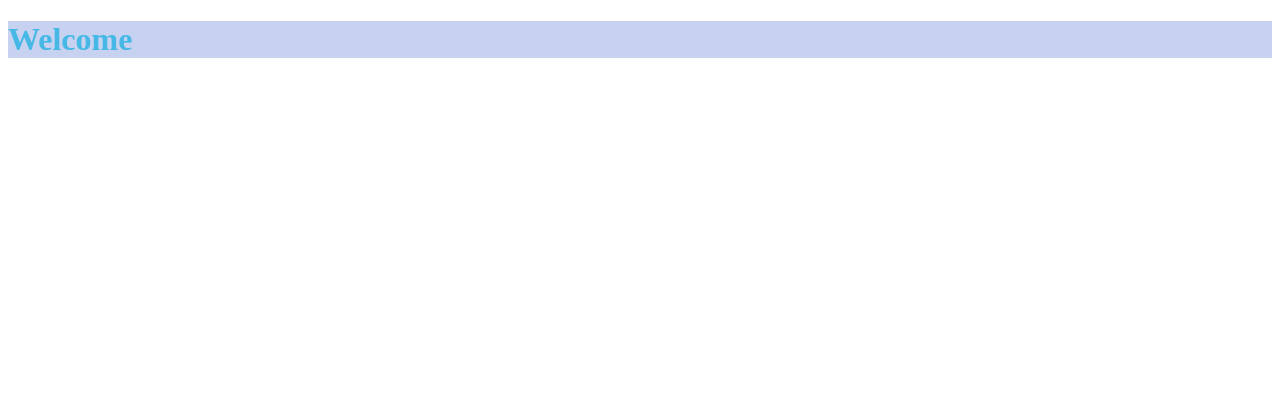
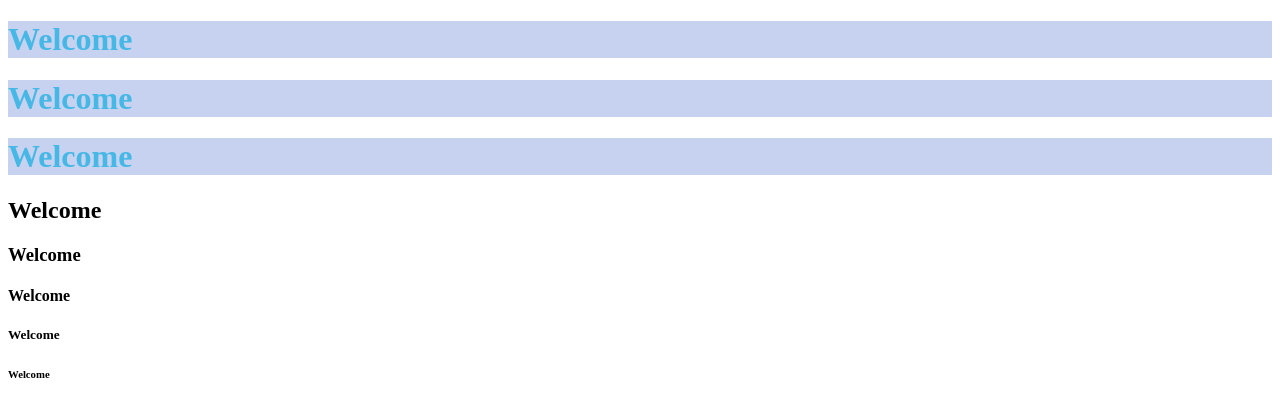
Before and after one commit to raozeeshanali/mysite, a plain HTML site: page index.html in a window 1280 px wide. Drawn offline with Linux system fonts and the light colour scheme.

Commit message:
Update index.html

```diff
--- a/index.html
+++ b/index.html
@@ -13,5 +13,12 @@
 </head>
 <body>
     <h1>Welcome</h1>
+    <h1>Welcome</h1>
+    <h1>Welcome</h1>
+    <h2>Welcome</h2>
+    <h3>Welcome</h3>
+    <h4>Welcome</h4>
+    <h5>Welcome</h5>
+    <h6>Welcome</h6>
 </body>
 </html>
```
